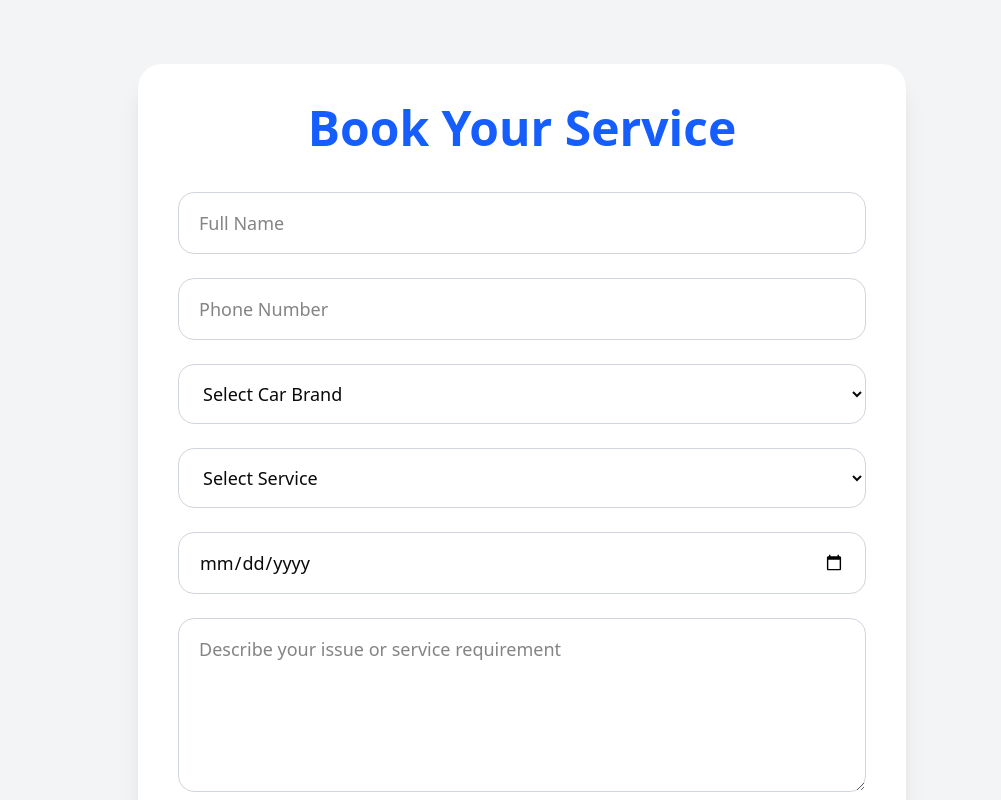
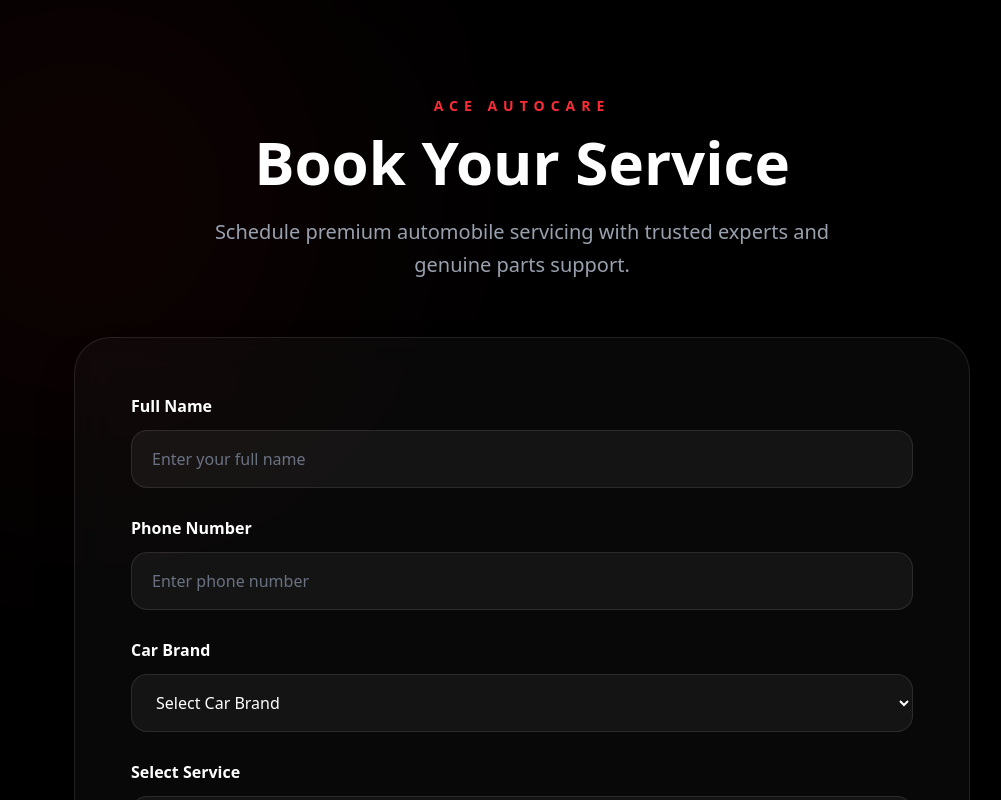
Before and after one commit to Harshaatul/ACE-AutoCare, a React (Vite) app: page /book-service in a window 1280 px wide. Shown: the top 800 px of the page, without its empty margins (118-1119 px from the left). Built offline with nearby package versions, Linux system fonts and the light colour scheme.

Commit message:
Added Service Modals

```diff
--- /dev/null
+++ b/src/app/components/home/ServiceModal.tsx
@@ -0,0 +1,182 @@
+import {
+  X,
+  Clock,
+  ShieldCheck,
+  BadgeIndianRupee,
+} from "lucide-react";
+
+interface ServiceModalProps {
+  isOpen: boolean;
+
+  onClose: () => void;
+
+  service: {
+    title: string;
+    image: string;
+    description: string;
+    price: string;
+    duration: string;
+    features: string[];
+  } | null;
+}
+
+function ServiceModal({
+  isOpen,
+  onClose,
+  service,
+}: ServiceModalProps) {
+
+  if (!isOpen || !service) return null;
+
+  return (
+
+    <div className="fixed inset-0 z-[999] flex items-center justify-center bg-black/80 backdrop-blur-sm px-4">
+
+      {/* Modal */}
+      <div className="relative bg-[#0b0b0b] border border-white/10 rounded-3xl overflow-hidden max-w-5xl w-full shadow-2xl animate-in fade-in zoom-in duration-300">
+
+        {/* Close Button */}
+        <button
+          onClick={onClose}
+          className="absolute top-5 right-5 z-20 bg-white/10 hover:bg-red-500 transition-all duration-300 p-2 rounded-full"
+        >
+
+          <X className="w-6 h-6 text-white" />
+
+        </button>
+
+        <div className="grid lg:grid-cols-2">
+
+          {/* Left Image */}
+          <div className="relative h-[350px] lg:h-full">
+
+            <img
+              src={service.image}
+              alt={service.title}
+              className="w-full h-full object-cover"
+            />
+
+            <div className="absolute inset-0 bg-gradient-to-t from-black/90 to-transparent"></div>
+
+            <div className="absolute bottom-8 left-8">
+
+              <p className="text-red-500 uppercase tracking-[4px] text-sm font-semibold mb-2">
+                ACE AutoCare
+              </p>
+
+              <h2 className="text-4xl font-black text-white">
+                {service.title}
+              </h2>
+
+            </div>
+
+          </div>
+
+          {/* Right Content */}
+          <div className="p-8 lg:p-10 text-white">
+
+            <p className="text-gray-300 text-lg leading-relaxed mb-8">
+              {service.description}
+            </p>
+
+            {/* Features */}
+            <div className="space-y-4 mb-8">
+
+              {service.features.map((feature, index) => (
+
+                <div
+                  key={index}
+                  className="flex items-center gap-3"
+                >
+
+                  <div className="w-2 h-2 bg-red-500 rounded-full"></div>
+
+                  <p className="text-gray-300">
+                    {feature}
+                  </p>
+
+                </div>
+
+              ))}
+
+            </div>
+
+            {/* Info Cards */}
+            <div className="grid grid-cols-2 gap-4 mb-10">
+
+              <div className="bg-white/5 border border-white/10 rounded-2xl p-5">
+
+                <Clock className="w-7 h-7 text-red-500 mb-3" />
+
+                <p className="text-sm text-gray-400 mb-1">
+                  Estimated Time
+                </p>
+
+                <h3 className="text-xl font-bold">
+                  {service.duration}
+                </h3>
+
+              </div>
+
+              <div className="bg-white/5 border border-white/10 rounded-2xl p-5">
+
+                <BadgeIndianRupee className="w-7 h-7 text-red-500 mb-3" />
+
+                <p className="text-sm text-gray-400 mb-1">
+                  Starting From
+                </p>
+
+                <h3 className="text-xl font-bold">
+                  {service.price}
+                </h3>
+
+              </div>
+
+            </div>
+
+            {/* Warranty */}
+            <div className="flex items-center gap-3 bg-red-500/10 border border-red-500/20 rounded-2xl p-4 mb-8">
+
+              <ShieldCheck className="w-7 h-7 text-red-500" />
+
+              <div>
+
+                <h3 className="font-bold">
+                  30 Days Service Warranty
+                </h3>
+
+                <p className="text-sm text-gray-400">
+                  Genuine parts and trusted workmanship.
+                </p>
+
+              </div>
+
+            </div>
+
+            {/* CTA */}
+            <button
+              onClick={() => {
+
+                onClose();
+
+                window.location.href =
+                  `/book-service?service=${encodeURIComponent(service.title)}`;
+
+              }}
+              className="w-full bg-red-500 hover:bg-red-600 transition-all duration-300 py-4 rounded-2xl text-lg font-bold"
+            >
+              Book This Service
+            </button>
+
+          </div>
+
+        </div>
+
+      </div>
+
+    </div>
+
+  );
+}
+
+export default ServiceModal;
--- a/src/app/components/home/Services.tsx
+++ b/src/app/components/home/Services.tsx
@@ -1,4 +1,8 @@
+import { useState } from "react";
+
 import { ImageWithFallback } from "../figma/ImageWithFallback";
+
+import ServiceModal from "./ServiceModal";
 
 const services = [
 
@@ -8,6 +12,17 @@
       "https://images.unsplash.com/photo-1715597964018-b9ecfd21574e?crop=entropy&cs=tinysrgb&fit=max&fm=jpg&q=80&w=1080",
     description:
       "Complete air conditioning diagnostics, repair, and recharge services for optimal cooling.",
+
+    price: "₹1499",
+
+    duration: "2-3 Hours",
+
+    features: [
+      "AC Cooling Check",
+      "Gas Refill",
+      "Compressor Inspection",
+      "Cabin Filter Cleaning",
+    ],
   },
 
   {
@@ -16,6 +31,17 @@
       "https://images.unsplash.com/photo-1705720717198-9b18c35500bb?crop=entropy&cs=tinysrgb&fit=max&fm=jpg&q=80&w=1080",
     description:
       "Battery testing, replacement, and maintenance to ensure reliable starts every time.",
+
+    price: "₹2999",
+
+    duration: "1 Hour",
+
+    features: [
+      "Battery Testing",
+      "Battery Replacement",
+      "Terminal Cleaning",
+      "Charging Check",
+    ],
   },
 
   {
@@ -24,6 +50,17 @@
       "https://images.unsplash.com/photo-1760836395840-fdfebd413333?crop=entropy&cs=tinysrgb&fit=max&fm=jpg&q=80&w=1080",
     description:
       "Professional tire services, balancing, rotation, and precision wheel alignment.",
+
+    price: "₹999",
+
+    duration: "1-2 Hours",
+
+    features: [
+      "Wheel Balancing",
+      "Wheel Alignment",
+      "Tyre Rotation",
+      "Tyre Inspection",
+    ],
   },
 
   {
@@ -32,6 +69,17 @@
       "https://images.unsplash.com/photo-1775590766345-c117265f0c1b?crop=entropy&cs=tinysrgb&fit=max&fm=jpg&q=80&w=1080",
     description:
       "Comprehensive vehicle inspections and safety checks to keep you driving with confidence.",
+
+    price: "₹799",
+
+    duration: "1 Hour",
+
+    features: [
+      "Engine Inspection",
+      "Brake Inspection",
+      "Fluid Level Check",
+      "Safety Diagnostics",
+    ],
   },
 
   {
@@ -40,6 +88,17 @@
       "https://images.unsplash.com/photo-1607970576683-114740d0cd72?crop=entropy&cs=tinysrgb&fit=max&fm=jpg&q=80&w=1080",
     description:
       "Expert assistance with insurance claims and documentation for accident repairs.",
+
+    price: "₹1999",
+
+    duration: "2-5 Days",
+
+    features: [
+      "Insurance Assistance",
+      "Claim Documentation",
+      "Accident Repair",
+      "Vehicle Inspection",
+    ],
   },
 
   {
@@ -48,47 +107,48 @@
       "https://images.unsplash.com/photo-1760836395840-fdfebd413333?crop=entropy&cs=tinysrgb&fit=max&fm=jpg&q=80&w=1080",
     description:
       "Quality clutch repairs and genuine body parts replacement for all makes and models.",
-  },
 
-  {
-    title: "Windshield and Lights",
-    image:
-      "https://images.unsplash.com/photo-1583956922501-a0e42819c6cb?crop=entropy&cs=tinysrgb&fit=max&fm=jpg&q=80&w=1080",
-    description:
-      "Windshield repair and replacement, headlight restoration and replacement services.",
-  },
+    price: "₹4999",
 
-  {
-    title: "Suspension and Fitments",
-    image:
-      "https://images.unsplash.com/photo-1769218402167-b0ef15eaf7cc?crop=entropy&cs=tinysrgb&fit=max&fm=jpg&q=80&w=1080",
-    description:
-      "Expert suspension repair, upgrades, and custom fitments for enhanced ride quality.",
-  },
+    duration: "1 Day",
 
-  {
-    title: "Denting and Painting",
-    image:
-      "https://images.unsplash.com/photo-1754782385041-c200ec321b12?crop=entropy&cs=tinysrgb&fit=max&fm=jpg&q=80&w=1080",
-    description:
-      "Professional dent removal, paintless dent repair, and high-quality paint restoration.",
+    features: [
+      "Clutch Repair",
+      "Body Panel Replacement",
+      "Genuine Parts",
+      "Performance Check",
+    ],
   },
 
 ];
 
 function Services() {
 
+  const [selectedService, setSelectedService] = useState<any>(null);
+
+  const [isModalOpen, setIsModalOpen] = useState(false);
+
+  const openModal = (service: any) => {
+
+    setSelectedService(service);
+
+    setIsModalOpen(true);
+
+  };
+
   return (
+
+    <>
 
       <section
         id="services"
         className="relative -mt-20 pt-40 pb-28 overflow-hidden bg-gradient-to-b from-black via-[#050505] to-[#0b0b0b]"
       >
 
-      {/* Background Glow Effects */}
+        {/* Background Glow */}
         <div className="absolute top-0 left-0 w-96 h-96 bg-red-500/10 blur-[120px] rounded-full"></div>
 
-      <div className="absolute bottom-0 right-0 w-96 h-96 bg-blue-500/10 blur-[120px] rounded-full"></div>
+        <div className="absolute bottom-0 right-0 w-96 h-96 bg-orange-500/10 blur-[120px] rounded-full"></div>
 
         <div className="max-w-7xl mx-auto px-6 relative z-10">
 
@@ -104,8 +164,8 @@
             </h2>
 
             <p className="text-xl text-gray-400 max-w-3xl mx-auto leading-relaxed">
-            Comprehensive luxury automotive care tailored for performance,
-            safety, reliability, and perfection.
+              Complete luxury automobile care built for performance,
+              reliability, comfort, and peace of mind.
             </p>
 
           </div>
@@ -121,7 +181,7 @@
               >
 
                 {/* Image */}
-              <div className="overflow-hidden h-60">
+                <div className="overflow-hidden h-60 relative">
 
                   <ImageWithFallback
                     src={service.image}
@@ -129,21 +189,35 @@
                     className="w-full h-full object-cover group-hover:scale-110 transition-transform duration-700"
                   />
 
+                  <div className="absolute inset-0 bg-gradient-to-t from-black/80 to-transparent"></div>
+
                 </div>
 
                 {/* Content */}
                 <div className="p-8">
 
-                <h3 className="text-2xl font-bold text-white mb-4">
+                  <div className="flex items-center justify-between mb-4">
+
+                    <h3 className="text-2xl font-bold text-white">
                       {service.title}
                     </h3>
+
+                    <span className="text-red-500 font-bold">
+                      {service.price}
+                    </span>
+
+                  </div>
 
                   <p className="text-gray-400 text-lg leading-relaxed">
                     {service.description}
                   </p>
 
-                <button className="mt-6 text-red-500 font-semibold text-lg hover:text-red-400 transition-colors">
-                  Learn More →
+                  {/* Button */}
+                  <button
+                    onClick={() => openModal(service)}
+                    className="mt-6 bg-red-500 hover:bg-red-600 transition-all duration-300 px-6 py-3 rounded-xl text-white font-semibold"
+                  >
+                    Learn More
                   </button>
 
                 </div>
@@ -158,6 +232,15 @@
 
       </section>
 
+      {/* Modal */}
+      <ServiceModal
+        isOpen={isModalOpen}
+        onClose={() => setIsModalOpen(false)}
+        service={selectedService}
+      />
+
+    </>
+
   );
 }
 
--- a/src/pages/BookService.tsx
+++ b/src/pages/BookService.tsx
@@ -1,40 +1,79 @@
 import { useState } from "react";
-import { useNavigate } from "react-router-dom";
+
+import {
+  useNavigate,
+  useSearchParams,
+} from "react-router-dom";
 
 function BookService() {
+
   const navigate = useNavigate();
 
+  const [searchParams] = useSearchParams();
+
+  const selectedService =
+    searchParams.get("service") || "";
+
   const [formData, setFormData] = useState({
+
     fullName: "",
+
     phone: "",
+
     carBrand: "",
-    service: "",
+
+    service: selectedService,
+
     date: "",
+
     message: "",
+
   });
 
   const handleChange = (
-    e: React.ChangeEvent<HTMLInputElement | HTMLSelectElement | HTMLTextAreaElement>
+    e: React.ChangeEvent<
+      HTMLInputElement |
+      HTMLSelectElement |
+      HTMLTextAreaElement
+    >
   ) => {
+
     setFormData({
+
       ...formData,
+
       [e.target.name]: e.target.value,
+
     });
+
   };
 
-  const handleSubmit = async (e: React.FormEvent) => {
+  const handleSubmit = async (
+    e: React.FormEvent
+  ) => {
+
     e.preventDefault();
 
     try {
 
-    const response = await fetch("http://localhost:5000/api/bookings", {
+      const response = await fetch(
+        "http://localhost:5000/api/bookings",
+        {
+
           method: "POST",
+
           headers: {
+
             "Content-Type": "application/json",
+
             Authorization: `Bearer ${localStorage.getItem("token")}`,
+
           },
+
           body: JSON.stringify(formData),
-    });
+
+        }
+      );
 
       const data = await response.json();
 
@@ -59,79 +98,233 @@
       alert("Server error");
 
     }
+
   };
 
   return (
-    <div className="min-h-screen bg-gray-100 py-16 px-4">
-      <div className="max-w-3xl mx-auto bg-white rounded-3xl shadow-xl p-10">
 
-        <h1 className="text-5xl font-bold text-center text-blue-600 mb-10">
+    <section className="min-h-screen bg-black py-24 px-6 overflow-hidden relative">
+
+      {/* Glow Effects */}
+      <div className="absolute top-0 left-0 w-[400px] h-[400px] bg-red-500/10 blur-[140px] rounded-full"></div>
+
+      <div className="absolute bottom-0 right-0 w-[400px] h-[400px] bg-orange-500/10 blur-[140px] rounded-full"></div>
+
+      <div className="max-w-4xl mx-auto relative z-10">
+
+        {/* Heading */}
+        <div className="text-center mb-14">
+
+          <p className="text-red-500 uppercase tracking-[6px] text-sm font-semibold mb-4">
+
+            ACE AUTOCARE
+
+          </p>
+
+          <h1 className="text-5xl md:text-6xl font-black text-white mb-6">
+
             Book Your Service
+
           </h1>
 
-        <form onSubmit={handleSubmit} className="space-y-6">
+          <p className="text-xl text-gray-400 max-w-2xl mx-auto leading-relaxed">
+
+            Schedule premium automobile servicing with
+            trusted experts and genuine parts support.
+
+          </p>
+
+        </div>
+
+        {/* Form */}
+        <div className="bg-white/[0.03] backdrop-blur-xl border border-white/10 rounded-[36px] p-10 md:p-14 shadow-2xl">
+
+          <form
+            onSubmit={handleSubmit}
+            className="space-y-7"
+          >
+
+            {/* Full Name */}
+            <div>
+
+              <label className="block text-white font-semibold mb-3">
+                Full Name
+              </label>
 
               <input
                 type="text"
                 name="fullName"
-            placeholder="Full Name"
+                placeholder="Enter your full name"
                 value={formData.fullName}
                 onChange={handleChange}
-            className="w-full border border-gray-300 rounded-2xl px-5 py-4 text-lg outline-none focus:ring-2 focus:ring-blue-500"
+                className="w-full bg-white/5 border border-white/10 rounded-2xl px-5 py-4 text-white placeholder-gray-500 outline-none focus:border-red-500 transition-all"
                 required
               />
+
+            </div>
+
+            {/* Phone */}
+            <div>
+
+              <label className="block text-white font-semibold mb-3">
+                Phone Number
+              </label>
 
               <input
                 type="tel"
                 name="phone"
-            placeholder="Phone Number"
+                placeholder="Enter phone number"
                 value={formData.phone}
                 onChange={handleChange}
-            className="w-full border border-gray-300 rounded-2xl px-5 py-4 text-lg outline-none focus:ring-2 focus:ring-blue-500"
+                className="w-full bg-white/5 border border-white/10 rounded-2xl px-5 py-4 text-white placeholder-gray-500 outline-none focus:border-red-500 transition-all"
                 required
               />
+
+            </div>
+
+            {/* Brand */}
+            <div>
+
+              <label className="block text-white font-semibold mb-3">
+                Car Brand
+              </label>
 
               <select
                 name="carBrand"
                 value={formData.carBrand}
                 onChange={handleChange}
-            className="w-full border border-gray-300 rounded-2xl px-5 py-4 text-lg outline-none focus:ring-2 focus:ring-blue-500"
+                className="w-full bg-white/5 border border-white/10 rounded-2xl px-5 py-4 text-white outline-none focus:border-red-500 transition-all"
                 required
               >
-            <option value="">Select Car Brand</option>
-            <option>Maruti Suzuki</option>
-            <option>Hyundai</option>
-            <option>Honda</option>
-            <option>Tata</option>
-            <option>Mahindra</option>
-            <option>BMW</option>
-            <option>Mercedes</option>
+
+                <option value="" className="bg-black">
+                  Select Car Brand
+                </option>
+
+                <option className="bg-black">
+                  Maruti Suzuki
+                </option>
+
+                <option className="bg-black">
+                  Hyundai
+                </option>
+
+                <option className="bg-black">
+                  Honda
+                </option>
+
+                <option className="bg-black">
+                  Tata
+                </option>
+
+                <option className="bg-black">
+                  Mahindra
+                </option>
+
+                <option className="bg-black">
+                  BMW
+                </option>
+
+                <option className="bg-black">
+                  Mercedes
+                </option>
+
+                 <option className="bg-black">
+                  Toyota
+                </option>
+
               </select>
 
+            </div>
+
+            {/* Service */}
+            <div>
+
+              <label className="block text-white font-semibold mb-3">
+                Select Service
+              </label>
 <select
   name="service"
   value={formData.service}
   onChange={handleChange}
-            className="w-full border border-gray-300 rounded-2xl px-5 py-4 text-lg outline-none focus:ring-2 focus:ring-blue-500"
+  className="w-full bg-white/5 border border-white/10 rounded-2xl px-5 py-4 text-white outline-none focus:border-red-500 transition-all"
   required
 >
-            <option value="">Select Service</option>
-            <option>AC Service</option>
-            <option>Oil Change</option>
-            <option>Wheel Alignment</option>
-            <option>Battery Replacement</option>
-            <option>Denting & Painting</option>
-            <option>Car Inspection</option>
+
+  <option value="" className="bg-black">
+    Select Service
+  </option>
+
+  <option
+    value="AC Service and Repair"
+    className="bg-black"
+  >
+    AC Service and Repair
+  </option>
+
+  <option
+    value="Batteries"
+    className="bg-black"
+  >
+    Batteries
+  </option>
+
+  <option
+    value="Tires and Wheel Alignment"
+    className="bg-black"
+  >
+    Tires and Wheel Alignment
+  </option>
+
+  <option
+    value="Car Inspection"
+    className="bg-black"
+  >
+    Car Inspection
+  </option>
+
+  <option
+    value="Insurance Claim"
+    className="bg-black"
+  >
+    Insurance Claim
+  </option>
+
+  <option
+    value="Clutch and Body Parts"
+    className="bg-black"
+  >
+    Clutch and Body Parts
+  </option>
+
 </select>
+
+            </div>
+
+            {/* Date */}
+            <div>
+
+              <label className="block text-white font-semibold mb-3">
+                Preferred Date
+              </label>
 
               <input
                 type="date"
                 name="date"
                 value={formData.date}
                 onChange={handleChange}
-            className="w-full border border-gray-300 rounded-2xl px-5 py-4 text-lg outline-none focus:ring-2 focus:ring-blue-500"
+                className="w-full bg-white/5 border border-white/10 rounded-2xl px-5 py-4 text-white outline-none focus:border-red-500 transition-all"
                 required
               />
+
+            </div>
+
+            {/* Message */}
+            <div>
+
+              <label className="block text-white font-semibold mb-3">
+                Additional Details
+              </label>
 
               <textarea
                 name="message"
@@ -139,20 +332,31 @@
                 value={formData.message}
                 onChange={handleChange}
                 rows={5}
-            className="w-full border border-gray-300 rounded-2xl px-5 py-4 text-lg outline-none focus:ring-2 focus:ring-blue-500"
+                className="w-full bg-white/5 border border-white/10 rounded-2xl px-5 py-4 text-white placeholder-gray-500 outline-none focus:border-red-500 transition-all"
               />
 
+            </div>
+
+            {/* Button */}
             <button
               type="submit"
-            className="w-full bg-blue-600 hover:bg-blue-700 text-white text-2xl font-semibold py-4 rounded-2xl transition-colors"
+              className="w-full bg-red-500 hover:bg-red-600 transition-all duration-300 text-white text-xl font-bold py-5 rounded-2xl shadow-2xl shadow-red-500/20"
             >
+
               Book Service
+
             </button>
 
           </form>
+
         </div>
+
       </div>
+
+    </section>
+
   );
+
 }
 
 export default BookService;
```
Also changed, not shown: 1 other file (tests, documents, lock files or other folders). Lines whose indentation alone changed are shown as unchanged.
